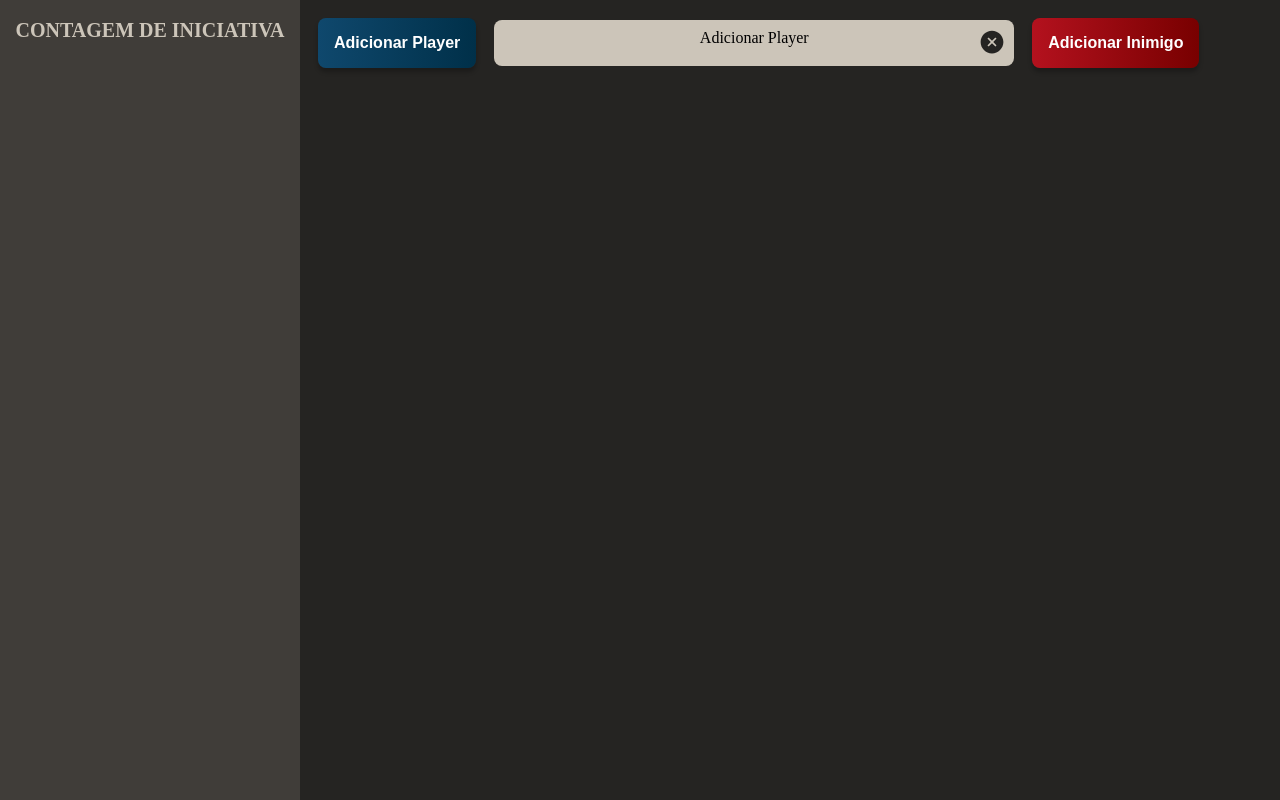
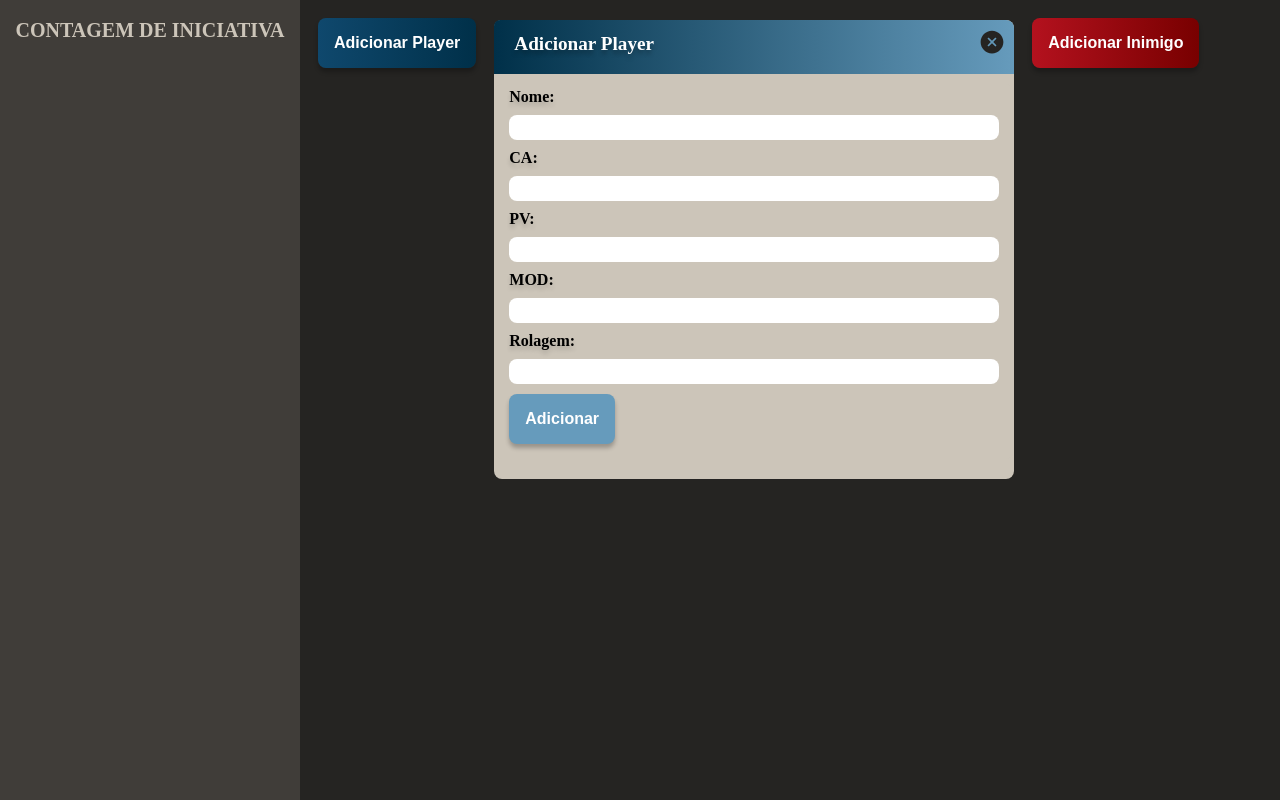
Before and after one commit to PedroVMLopes/iniciative-calculator, a React (Create React App) app: page / in a window 1280 px wide. Built offline with nearby package versions, Linux system fonts and the light colour scheme.

Commit message:
Adição do card de criação de player

```diff
--- a/src/components/Main/MenuAddPlayer/MenuAddPlayer.css
+++ b/src/components/Main/MenuAddPlayer/MenuAddPlayer.css
@@ -4,8 +4,63 @@
     width: 500px;
     margin: 10px;
     padding: 10px;
+    padding-top: 0%;
     display: flex;
     flex-direction: column;
     align-items: center;
     position: relative; /* Garante que o botão de fechar fique no canto */
 }
+
+.menu-add-player h1 {
+    font-weight: bold;
+    font-size: larger;
+    color: #fff;
+    text-shadow: 0px 4px 4px rgba(0, 0, 0, 0.25);
+    padding-left: 10px;
+}
+
+.menu-add-player-header {
+    display: flex;
+    align-items: flex-start;
+    justify-content: center;
+    margin: 0px;
+    height: 40px;
+    padding-top: 4px;
+    border-radius: 6px 8px 0px 0px;
+    background: linear-gradient(to right, var(--azul-escuro), var(--azul-claro));
+}
+
+.menu-add-player-corpo {
+    display: flex;
+}
+
+.menu-add-player-corpo form {
+    display: flex;
+    flex-direction: column;
+    width: 100%;
+}
+
+.menu-add-player-corpo form label {
+    font-weight: bold;
+    margin: 5px;
+    text-shadow: 0px 4px 4px rgba(0, 0, 0, 0.15);
+}
+
+.menu-add-player-corpo form input {
+    border-radius: 8px;
+    border: none;
+    padding: 5px;
+    margin: 5px;
+}
+
+.menu-add-player-corpo form button {
+    border-radius: 8px;
+    border: none;
+    padding: 5px 16px;
+    margin: 5px;
+    background-color: var(--azul-claro);
+    color: #fff;
+    font-weight: bold;
+    cursor: pointer;
+    box-shadow: 0px 4px 4px rgba(0, 0, 0, 0.25);
+}
--- a/src/components/Main/MenuAddPlayer/MenuAddPlayer.js
+++ b/src/components/Main/MenuAddPlayer/MenuAddPlayer.js
@@ -1,13 +1,30 @@
-import styles from './MenuAddPlayer.css';
 import './MenuAddPlayer.css';
 import { IoIosCloseCircle } from "react-icons/io";
 
 
 export default function MenuAddPlayer() {
     return (
-        <div className="menu-add-player">
-            <h1>Adicionar Player  </h1>
-            <IoIosCloseCircle className='botao-fechar' size={28}/>
+        <div className='menu-add-player'>
+            <div className="menu-add-player menu-add-player-header">
+                <h1>Adicionar Player  </h1>
+                <IoIosCloseCircle className='botao-fechar' size={28}/>
+            </div>
+            <div className="menu-add-player menu-add-player-corpo">
+                <form>
+                    <label>Nome:</label>
+                    <input type="text" name="playerName" />
+                    <label>CA:</label>
+                    <input type="text" name="playerCa" />
+                    <label>PV:</label>
+                    <input type="text" name="playerPv" />
+                    <label>MOD:</label>
+                    <input type="text" name="playerMod" />
+                    <label>Rolagem:</label>
+                    <input type="text" name="playerRolagem" />
+                    <button type="submit">Adicionar</button>
+                </form>
+            </div>
         </div>
+
     );
 }
```
